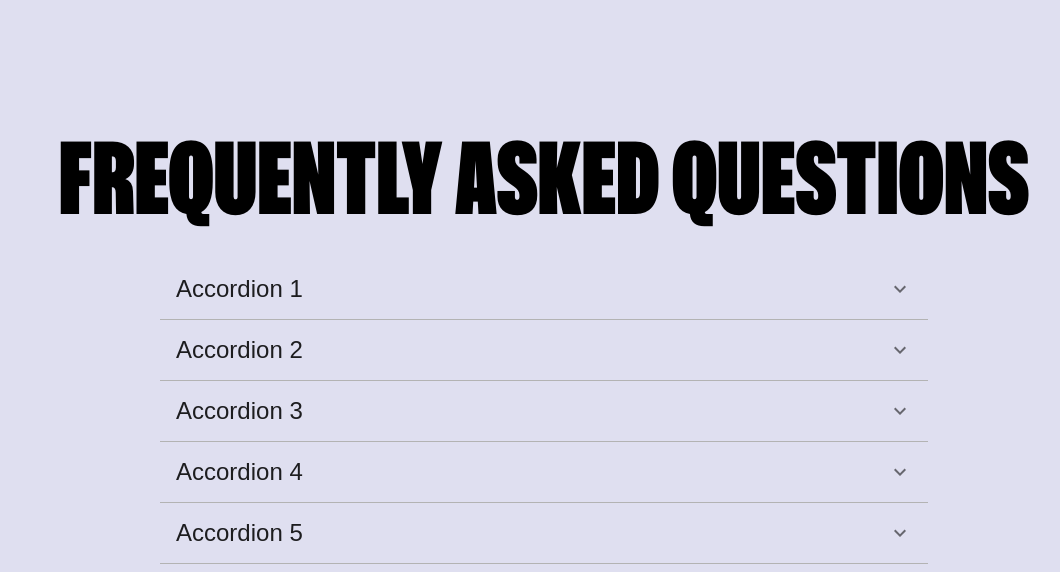
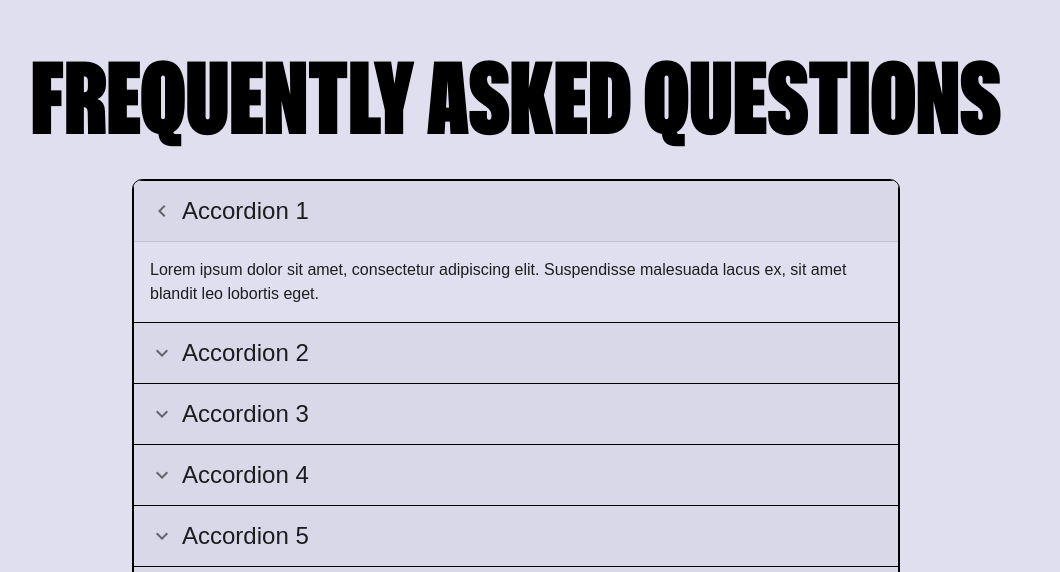
Before and after one commit to hemang111/Gir_house, a React (Vite) app: page / in a window 1280 px wide. Shown: the part 3821-4393 px from the top of the page, without its empty margins (124-1184 px from the left). Built offline with nearby package versions, Linux system fonts and the light colour scheme; a web font is replaced by a local one.

Commit message:
Added Accordian

```diff
--- a/src/App.jsx
+++ b/src/App.jsx
@@ -1,60 +1,24 @@
 import React from "react";
-import { Main, About, OurIdentity, Marquee1 } from "./components";
-import { useRef, ReactLenis, useCardAnim } from "./utils";
-import Accordion from "@mui/material/Accordion";
-import AccordionDetails from "@mui/material/AccordionDetails";
-import AccordionSummary from "@mui/material/AccordionSummary";
-import ExpandMoreIcon from "@mui/icons-material/ExpandMore";
+import { Main, About, OurIdentity, Faq } from "./components";
+import { useRef, ReactLenis, useCardAnim} from "./utils";
 const App = () => {
   const Container = useRef();
   //Custom Hook for card animation hooks folder me dhek lena
   useCardAnim(Container);
+
+
   return (
     <div className="app" ref={Container}>
       <ReactLenis root>
         <Main />
         <About />
         <OurIdentity />
-        <section className="m-7 w-screen min-h-screen outro mb-10">
+        <section className="w-screen min-h-screen outro mb-10">
           <h1 className="font-bold hero-heading text-center text-4xl sm:text-6xl lg:text-8xl mt-10 px-4">
             Student Life @ Gir
           </h1>
         </section>
-        <section className="m-7 flex flex-col items-center   w-screen min-h-screen  mb-10" >
-          <h1 className="font-bold hero-heading text-center text-4xl sm:text-6xl lg:text-8xl mt-10 px-4">
-            Frequently Asked Questions
-          </h1>
-
-          {/* A simple container to add gap between the heading and accordion items */}
-          <div style={{ marginTop: "2rem", width: "60%" , marginBottom:10}}>
-            {[1, 2, 3, 4, 5,6,7,8,9,10].map((item) => (
-              <Accordion
-                key={item}
-                sx={{
-                  backgroundColor: "transparent",
-                  boxShadow: "none",
-                  borderBottom: "1px solid #ccc",
-                }}
-              >
-                <AccordionSummary
-                  expandIcon={<ExpandMoreIcon />}
-                  aria-controls={`panel${item}-content`}
-                  id={`panel${item}-header`}
-                >
-                  <h2 style={{ margin: 0 , fontSize: "1.5rem" }}>Accordion {item}</h2>
-                </AccordionSummary>
-                <AccordionDetails>
-                  <p>
-                    Lorem ipsum dolor sit amet, consectetur adipiscing elit.
-                    Suspendisse malesuada lacus ex, sit amet blandit leo
-                    lobortis eget.
-                  </p>
-                </AccordionDetails>
-              </Accordion>
-            ))}
-          </div>
-        <Marquee1 />
-        </section>
+       <Faq/>
       </ReactLenis>
     </div>
   );
--- /dev/null
+++ b/src/components/Sections/Faq.jsx
@@ -0,0 +1,61 @@
+import React from "react";
+import Marquee1 from "../Sub_Components/Marquee";
+import { Accordion, AccordionDetails, AccordionSummary } from "../../utils";
+import ExpandMoreIcon from "@mui/icons-material/ExpandMore";
+const Faq = () => {
+  const [expanded, setExpanded] = React.useState("panel1");
+  const handleChange = (panel) => (event, newExpanded) => {
+    setExpanded(newExpanded ? panel : false);
+  };
+  return (
+    <section className="flex flex-col items-center   w-screen min-h-screen  mb-10">
+      <h1 className="font-bold hero-heading text-center text-4xl sm:text-6xl lg:text-8xl mt-10 px-4">
+        Frequently Asked Questions
+      </h1>
+      <div
+        style={{
+          marginTop: "2rem",
+          width: "60%",
+          marginBottom: 10,
+          overflow: "hidden",
+          borderRadius: "10px",
+          border: "1.5px solid black",
+        }}
+      >
+        {[1, 2, 3, 4, 5, 6, 7, 8, 9, 10].map((item) => (
+          <Accordion
+            key={item}
+            onChange={handleChange(`panel${item}`)}
+            expanded={expanded === `panel${item}`}
+            sx={{
+              backgroundColor: "transparent",
+              boxShadow: "none",
+              borderBottom: "1px solid black",
+            }}
+            defaultExpanded={item === 1 ? true : false}
+          >
+            <AccordionSummary
+              expandIcon={<ExpandMoreIcon />}
+              aria-controls={`panel${item}d-content`}
+              id={`panel${item}d-header`}
+            >
+              <h2 style={{ margin: 0, fontSize: "1.5rem" }}>
+                Accordion {item}
+              </h2>
+            </AccordionSummary>
+            <AccordionDetails>
+              <p>
+                Lorem ipsum dolor sit amet, consectetur adipiscing elit.
+                Suspendisse malesuada lacus ex, sit amet blandit leo lobortis
+                eget.
+              </p>
+            </AccordionDetails>
+          </Accordion>
+        ))}
+      </div>
+      <Marquee1 />
+    </section>
+  );
+};
+
+export default Faq;
--- a/src/components/Sections/OurIdentity.jsx
+++ b/src/components/Sections/OurIdentity.jsx
@@ -22,7 +22,7 @@
     const OurIdentity = () => {
     return (
     <div>
-    <h1 className="font-bold  hero-heading text-center text-4xl sm:text-6xl lg:text-8xl mt-10 px-4 mb-32">
+    <h1 className="font-bold  hero-heading text-center text-4xl sm:text-6xl lg:text-8xl mt-10 px-4 mb-12">
           Gir - The Champions House
         </h1>
     {cards.map((card,index) => <Card key={index} {...card} index={index} />)}
--- a/src/components/Sub_Components/Marquee.jsx
+++ b/src/components/Sub_Components/Marquee.jsx
@@ -3,12 +3,12 @@ import Marquee from 'react-fast-marquee';
 const Marquee1 = () => {
   return (
     <section className='flex flex-col justify-center items-center  relative mt-40'>
-    <Marquee className='absolute flex h-full justify-start overflow-hidden font-semibold text-yellow-400 font-zentry  items-center text-9xl bg-red-400 origin-center' style={{border: '2px solid black', rotate: '9deg' , width:'110vw' }} direction='right'  speed={200}>
+    <Marquee className='absolute flex h-full justify-start overflow-hidden font-semibold text-yellow-400 font-zentry  items-center text-9xl bg-red-400 origin-center' style={{border: '2px solid black', rotate: '9deg' , width:'150vw' }} direction='right'  speed={200}>
     <h1 className='ml-2'>  Gir </h1><div className='ml-2 h-16 w-16 bg-yellow-400 rounded-full'></div> <h1 className='ml-2 mr-5'>The Lion's Ascent</h1>
      <h1 className='ml-2'> Gir </h1><div className='ml-2 h-16 w-16 bg-yellow-400 rounded-full'></div> <h1 className='ml-2 mr-5'>The Lion's Ascent</h1>
      <h1 className='ml-2'> Gir </h1><div className='ml-2 h-16 w-16 bg-yellow-400 rounded-full'></div> <h1 className='ml-2 mr-5'>The Lion's Ascent</h1>
     </Marquee>
-    <Marquee className='absolute flex h-full justify-start overflow-hidden text-red-400  font-semibold font-zentry items-center text-9xl bg-yellow-400 orgin-center top-[-1em]' direction='left' speed={200} style={{border: '2px solid black', rotate: '-9deg' , width:'110vw' }}>
+    <Marquee className='absolute flex h-full justify-start overflow-hidden text-red-400  font-semibold font-zentry items-center text-9xl bg-yellow-400 orgin-center top-[-1em]' direction='left' speed={200} style={{border: '2px solid black', rotate: '-9deg' , width:'150vw' }}>
      <h1 className='ml-2'> Gir </h1><div className='ml-2 h-16 w-16 bg-red-400 rounded-full'></div> <h1 className='ml-2 mr-5'>The Lion's Ascent</h1>
      <h1 className='ml-2'> Gir </h1><div className='ml-2 h-16 w-16 bg-red-400 rounded-full'></div> <h1 className='ml-2 mr-5'>The Lion's Ascent</h1>
      <h1 className='ml-2'> Gir </h1><div className='ml-2 h-16 w-16 bg-red-400 rounded-full'></div> <h1 className='ml-2 mr-5'>The Lion's Ascent</h1>
--- a/src/components/index.jsx
+++ b/src/components/index.jsx
@@ -5,7 +5,7 @@ import Header from './Sub_Components/Header';
 import Main from './Sections/Main';
 import Marquee1 from './Sub_Components/Marquee';
 import OurIdentity from './Sections/OurIdentity';
-
+import Faq from './Sections/Faq';
 export {
   About,
   Button,
@@ -14,4 +14,5 @@ export {
   Main,
   Marquee1,
   OurIdentity,
+  Faq,
 };
--- a/src/utils.jsx
+++ b/src/utils.jsx
@@ -1,9 +1,57 @@
-import { useRef , useEffect , useState} from 'react';
-import { gsap } from 'gsap'
-import { useGSAP } from '@gsap/react'
-import { ScrollTrigger } from 'gsap/ScrollTrigger'
-import {ReactLenis} from 'lenis/react'
-import { useCardAnim } from './hooks/useCardAnim.jsx'
+import { useRef, useEffect, useState } from "react";
+import { gsap } from "gsap";
+import { useGSAP } from "@gsap/react";
+import { ScrollTrigger } from "gsap/ScrollTrigger";
+import { ReactLenis } from "lenis/react";
+import { useCardAnim } from "./hooks/useCardAnim.jsx";
+import { styled } from '@mui/material/styles';
+import ArrowForwardIosSharpIcon from '@mui/icons-material/ArrowForwardIosSharp';
+import MuiAccordion from '@mui/material/Accordion';
+import MuiAccordionSummary, {
+  accordionSummaryClasses,
+} from '@mui/material/AccordionSummary';
+import MuiAccordionDetails from '@mui/material/AccordionDetails';
+import Typography from '@mui/material/Typography';
+const Accordion = styled((props) => (
+  <MuiAccordion disableGutters elevation={0} square {...props} />
+))(({  }) => ({
+  border: `1px solid black`,
+  "&:not(:last-child)": {
+    borderBottom: 0,
+  },
+  "&:(:last-child)": {
+    borderBottom: "1px solid black",
+  },
+  "&::before": {
+    display: "none",
+  },
+}));
+
+const AccordionSummary = styled((props) => (
+  <MuiAccordionSummary
+    expandIcon={<ArrowForwardIosSharpIcon sx={{ fontSize: "0.9rem" }} />}
+    {...props}
+  />
+))(({ theme }) => ({
+  backgroundColor: "rgba(0, 0, 0, .03)",
+  flexDirection: "row-reverse",
+  [`& .${accordionSummaryClasses.expandIconWrapper}.${accordionSummaryClasses.expanded}`]:
+    {
+      transform: "rotate(90deg)",
+    },
+  [`& .${accordionSummaryClasses.content}`]: {
+    marginLeft: theme.spacing(1),
+  },
+  ...theme.applyStyles("dark", {
+    backgroundColor: "rgba(255, 255, 255, .05)",
+  }),
+}));
+
+const AccordionDetails = styled(MuiAccordionDetails)(({ theme }) => ({
+  padding: theme.spacing(2),
+  borderTop: "1px solid rgba(0, 0, 0, .125)",
+
+}));
 
 export {
   gsap,
@@ -13,5 +61,8 @@ export {
   ReactLenis,
   useEffect,
   useState,
-    useCardAnim
-}
+  useCardAnim,
+  Accordion,
+  AccordionSummary,
+  AccordionDetails,
+};
```
Lines whose indentation alone changed are shown as unchanged.
